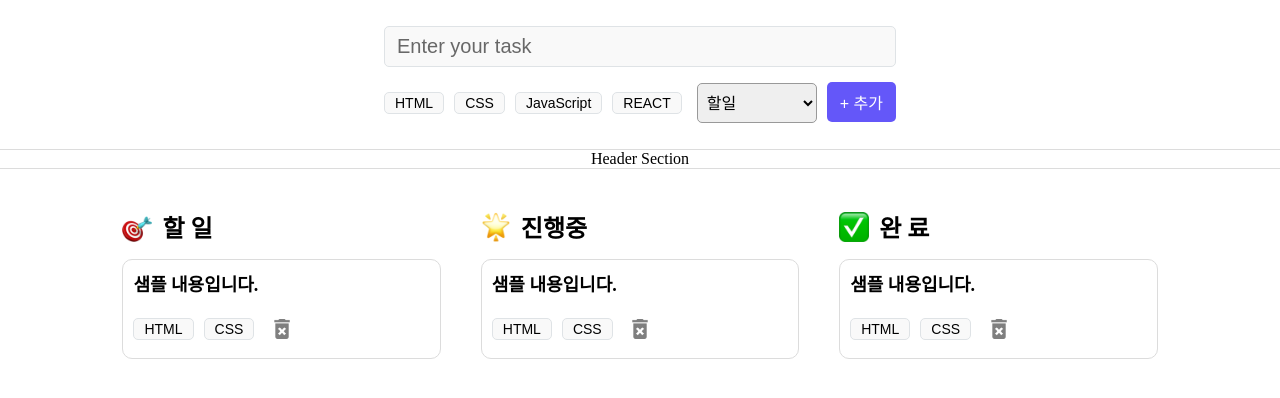
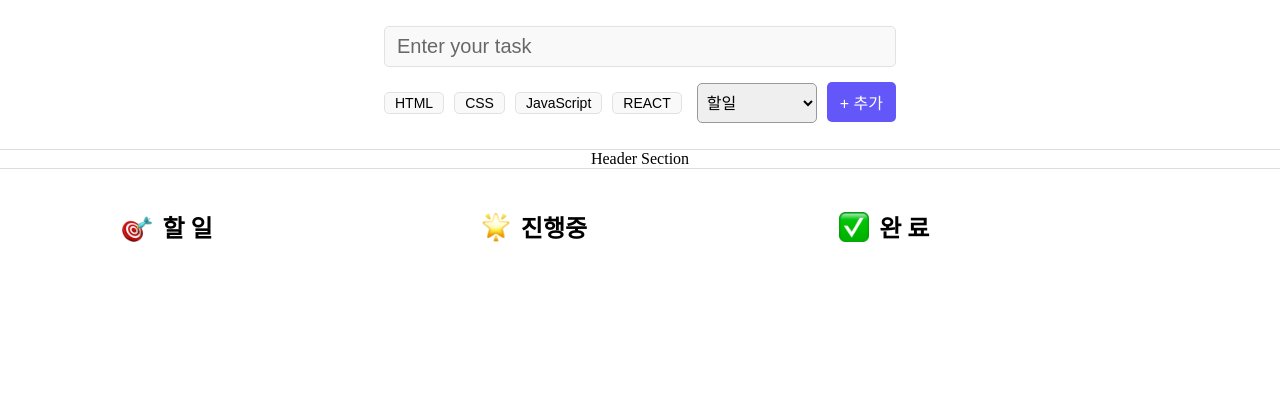
Before and after one commit to GuSungHu/myTask, a React (Vite) app: page / in a window 1280 px wide. Shown: the top 398 px of the page. Built offline with nearby package versions, Linux system fonts and the light colour scheme.

Commit message:
태스크에 태스크종류별 분류표시

```diff
--- a/package.json
+++ b/package.json
@@ -10,6 +10,8 @@
     "preview": "vite preview"
   },
   "dependencies": {
+    "prop-types": "^15.8.1",
+    "props": "^0.3.0",
     "react": "^18.3.1",
     "react-dom": "^18.3.1"
   },
--- a/src/App.jsx
+++ b/src/App.jsx
@@ -5,16 +5,36 @@ import TaskForm from "./components/TaskForm";
 import todoIcon from "./assets/direct-hit.png";
 import doingIcon from "./assets/glowing-star.png";
 import doneIcon from "./assets/check-mark-button.png";
+import { useState } from "react";
 
 function App() {
+  const [tasks, setTasks] = useState([]);
   return (
     <div className="app">
-      <TaskForm />
+      <TaskForm setTasks={setTasks} />
       <header className="app_header">Header Section</header>
       <main className="app_main">
-        <TaskColumn title="할 일" icon={todoIcon} />
-        <TaskColumn title="진행중" icon={doingIcon} />
-        <TaskColumn title="완 료" icon={doneIcon} />
+        <TaskColumn
+          title="할 일"
+          icon={todoIcon}
+          tasks={tasks}
+          status="todo"
+          //handleDelete={handleDelete}
+        />
+        <TaskColumn
+          title="진행중"
+          icon={doingIcon}
+          tasks={tasks}
+          status="doing"
+          //handleDelete={handleDelete}
+        />
+        <TaskColumn
+          title="완 료"
+          icon={doneIcon}
+          tasks={tasks}
+          status="done"
+          //handleDelete={handleDelete}
+        />
       </main>
     </div>
   );
--- a/src/components/TaskCard.jsx
+++ b/src/components/TaskCard.jsx
@@ -2,15 +2,16 @@ import Tag from "./Tag";
 import deleteIcon from "../assets/delete.png";
 import "./TaskCard.css";
 
-export default function TaskCard() {
+export default function TaskCard({ title, tags }) {
   return (
     <article className="task_card">
       <p className="task_text">샘플 내용입니다.</p>
 
       <div className="task_card_bottom_line">
         <div className="task_card_tags">
-          <Tag tagName="HTML" />
-          <Tag tagName="CSS" />
+          {tags.map((tag, i) => (
+            <Tag tagName={tag} key={i} selected={true} />
+          ))}
         </div>
         <div className="task_delete">
           <img className="delete_icon" src={deleteIcon} alt="" />
--- a/src/components/TaskColumn.jsx
+++ b/src/components/TaskColumn.jsx
@@ -1,4 +1,3 @@
-import Todo from "../assets/direct-hit.png";
 import TaskCard from "./TaskCard";
 import "./TaskColumn.css";
 
@@ -10,7 +9,14 @@ export default function TaskColumn(props) {
         {props.title}
       </h2>
 
-      <TaskCard />
+      {props.tasks.length > 0
+        ? props.tasks.map(
+            (task, i) =>
+              task.status === props.status && (
+                <TaskCard key={i} title={task.task} tags={task.tags} />
+              )
+          )
+        : null}
     </section>
   );
 }
--- a/src/components/TaskForm.jsx
+++ b/src/components/TaskForm.jsx
@@ -2,14 +2,14 @@ import { useState } from "react";
 import "./TaskForm.css";
 import Tag from "./Tag";
 
-export default function TaskForm() {
+export default function TaskForm({ setTasks }) {
   const [taskData, setTaskData] = useState({
     task: "",
     status: "todo",
     tags: [],
   });
-  const [task, setTask] = useState("");
-  const [status, setStatus] = useState("");
+  //const [task, setTask] = useState("");
+  //const [status, setStatus] = useState("");
 
   const handleChange = (e) => {
     const { name, value } = e.target;
@@ -20,6 +20,9 @@ export default function TaskForm() {
   const handleSubmit = (e) => {
     e.preventDefault();
     console.log(taskData);
+    setTasks((prev) => {
+      return [...prev, taskData]; //새 task 추가
+    });
   };
   //선택한 태그를 tags에 추가한다. (있으면 삭제 없으면 추가)
   const selectTag = (tag) => {
```
Also changed, not shown: 1 other file (tests, documents, lock files or other folders).
